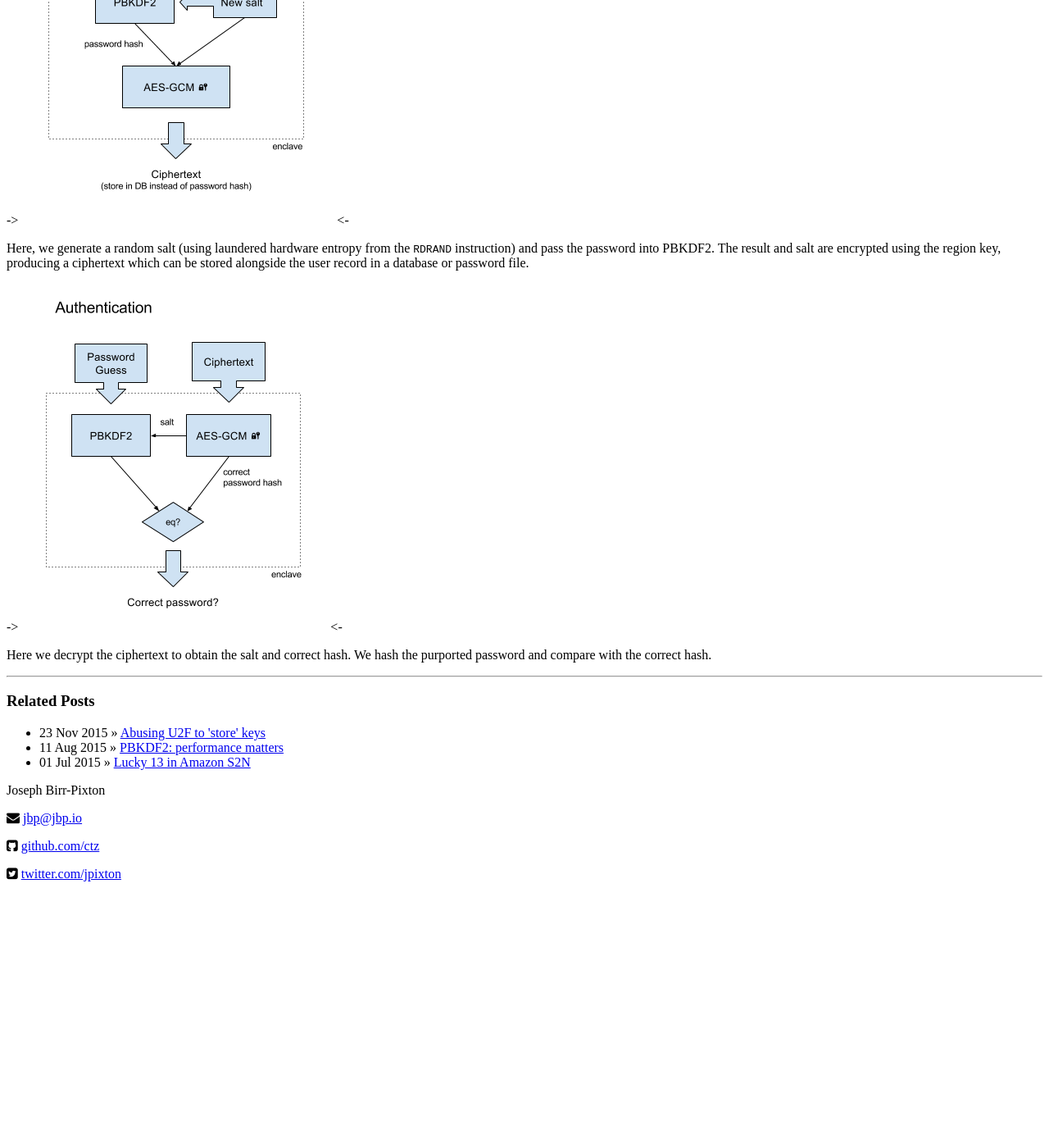
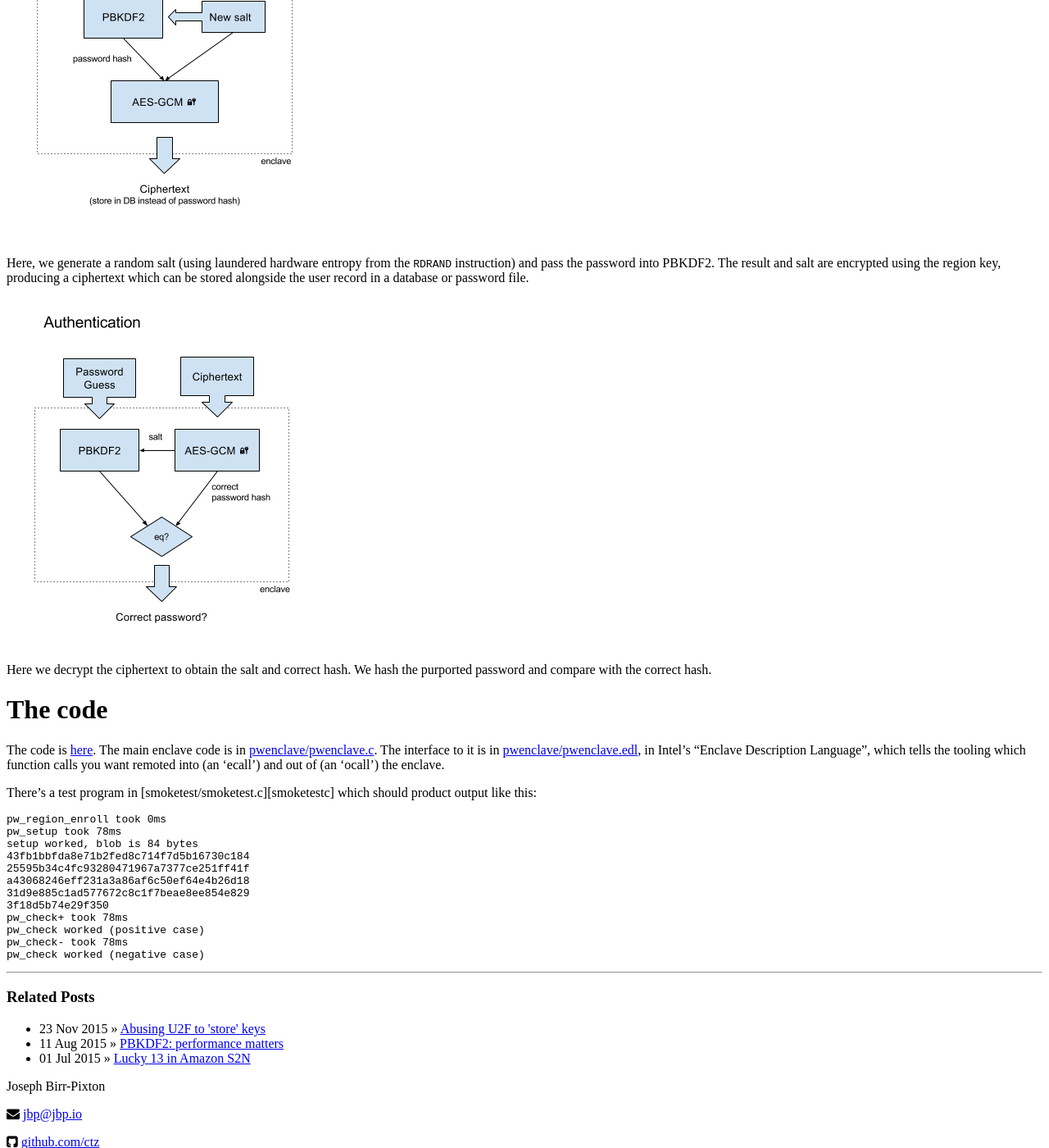
Before and after one commit to ctz/ctz.github.com, a Jekyll site: the page built from _posts/2011-01-17-using-sgx-to-hash-passwords.md, in a window 1280 px wide and 1400 px high, scrolled down 1209 px. Shown: the whole window at 82% size. Built offline with Jekyll 4.4.1, drawn with Linux system fonts in a browser that asks for light colours; before the commit the page ends 2300 px from its top, so only the background shows below that.

Commit message:
describe code

````diff
--- a/_posts/2011-01-17-using-sgx-to-hash-passwords.md
+++ b/_posts/2011-01-17-using-sgx-to-hash-passwords.md
@@ -37,19 +37,19 @@ a 'region'.  A region is nothing more than an AES key available to all such encl
 'Enrolling' an enclave into a region involves telling it the region key and having it
 seal the region key to itself.
 
-->![diagram showing simple region concept][regionpng]<-
+![diagram showing simple region concept][regionpng]
 
 At the enclave level, we need only two operations: setting a password and checking
 a guess.  These look like:
 
-->![diagram showing password setup flow][setuppng]<-
+![diagram showing password setup flow][setuppng]
 
 Here, we generate a random salt (using laundered hardware entropy from the `RDRAND`
 instruction) and pass the password into PBKDF2.  The result and salt are encrypted using
 the region key, producing a ciphertext which can be stored alongside the user record
 in a database or password file.
 
-->![diagram showing password guess flow][authpng]<-
+![diagram showing password guess flow][authpng]
 
 Here we decrypt the ciphertext to obtain the salt and correct hash.  We hash the
 purported password and compare with the correct hash.
@@ -58,6 +58,35 @@ purported password and compare with the correct hash.
 [setuppng]: /assets/sgx-pwsetup.png
 [authpng]: /assets/sgx-pwauth.png
 
+# The code
+
+The code is [here][code].  The main enclave code is
+in [pwenclave/pwenclave.c][pwenclavec].  The interface to it is
+in [pwenclave/pwenclave.edl][pwenclaveedl], in Intel's "Enclave Description Language",
+which tells the tooling which function calls you want remoted into (an 'ecall')
+and out of (an 'ocall') the enclave.
+
+There's a test program in [smoketest/smoketest.c][smoketestc] which should product
+output like this:
+
+```
+pw_region_enroll took 0ms
+pw_setup took 78ms
+setup worked, blob is 84 bytes
+43fb1bbfda8e71b2fed8c714f7d5b16730c184
+25595b34c4fc93280471967a7377ce251ff41f
+a43068246eff231a3a86af6c50ef64e4b26d18
+31d9e885c1ad577672c8c1f7beae8ee854e829
+3f18d5b74e29f350
+pw_check+ took 78ms
+pw_check worked (positive case)
+pw_check- took 78ms
+pw_check worked (negative case)
+```
+
 -----
 
 [sgx]: https://software.intel.com/en-us/sgx-sdk
+[code]: https://github.com/ctz/sgx-pwenclave
+[pwenclavec]: https://github.com/ctz/sgx-pwenclave/blob/master/pwenclave/pwenclave.c
+[pwenclaveedl]: https://github.com/ctz/sgx-pwenclave/blob/master/pwenclave/pwenclave.edl
````
